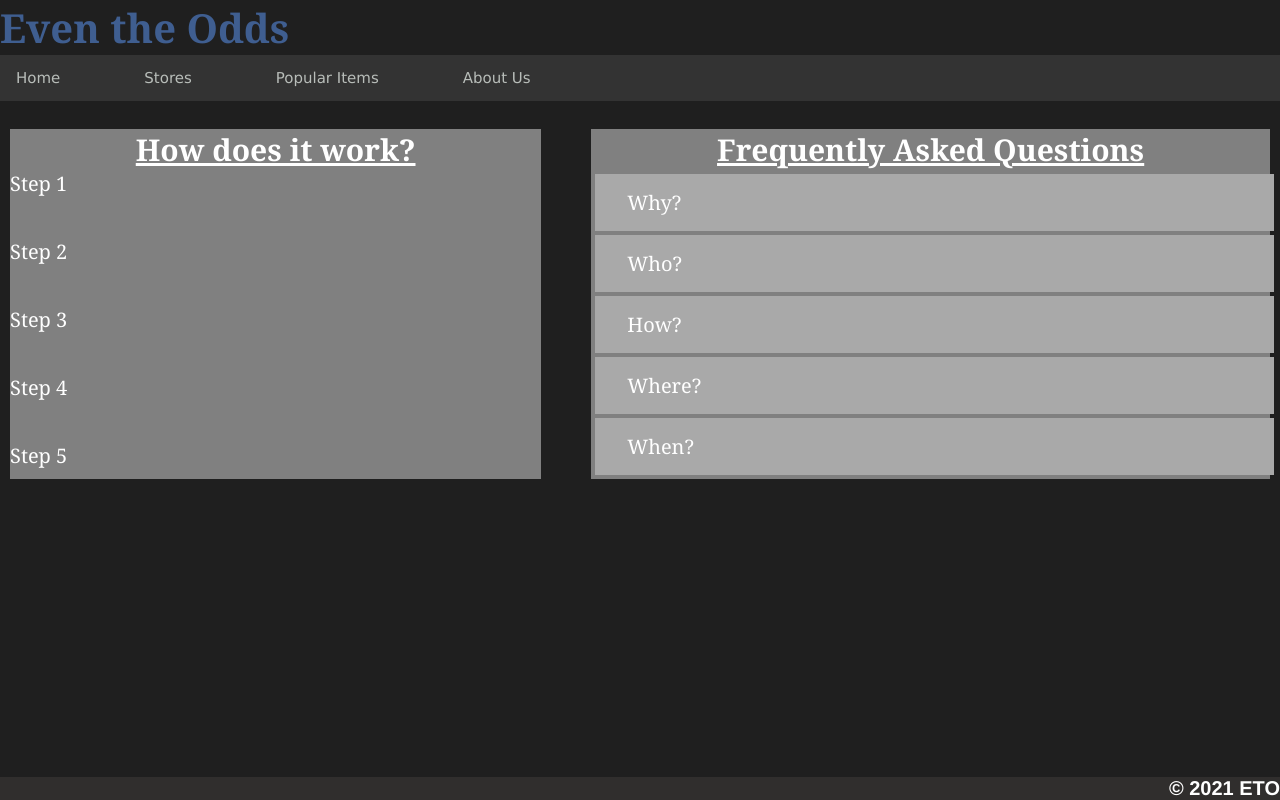
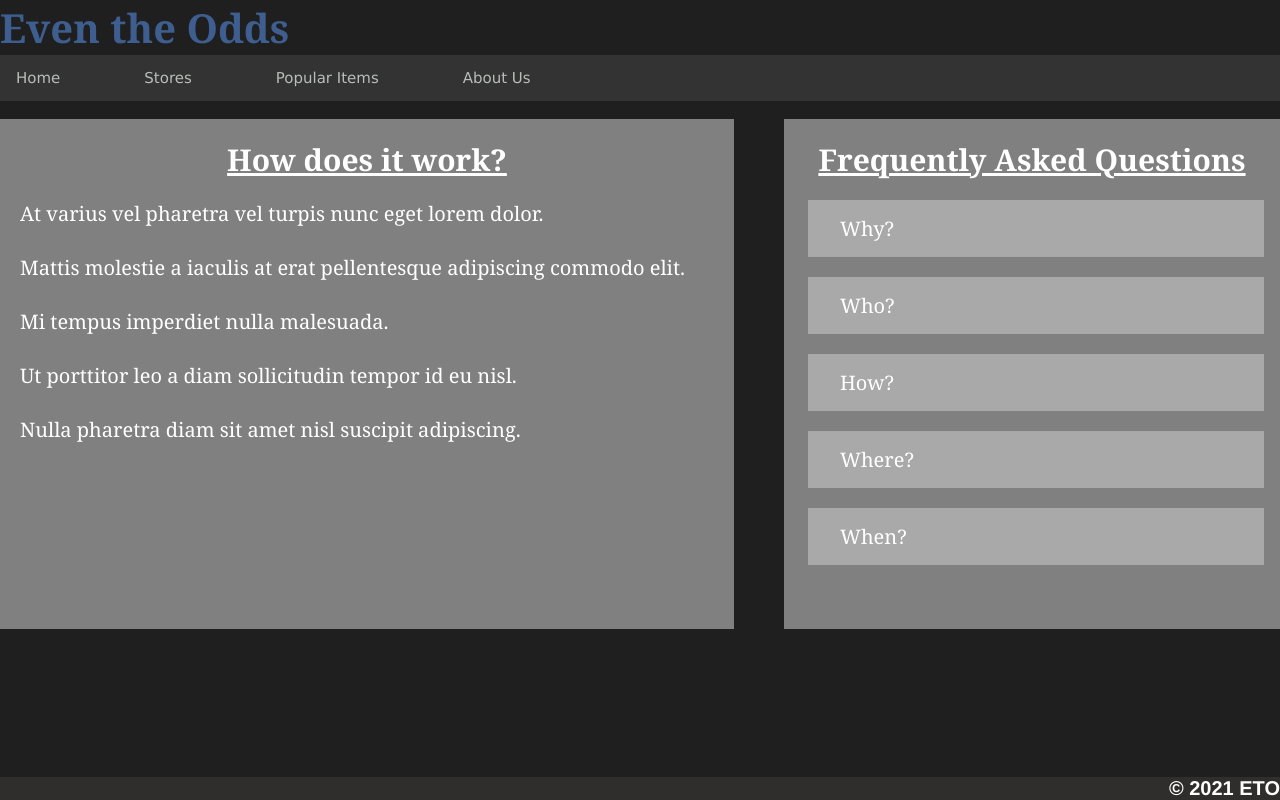
Before and after one commit to AntonioMagana/Scalpel, a React (Create React App) app: page / in a window 1280 px wide. Built offline with nearby package versions, Linux system fonts and the light colour scheme.

Commit message:
Slight changes to homepage

```diff
--- a/src/components/Body.js
+++ b/src/components/Body.js
@@ -4,15 +4,21 @@ const Body = () => {
             <div className='grid-container'>
                 <div className='grid-item'>
                     <u>How does it work?</u>
-                    <div className='grid-item-info'>Step 1</div>
-                    <div className='divider'></div>
-                    <div className='grid-item-info'>Step 2</div>
-                    <div className='divider'></div>
-                    <div className='grid-item-info'>Step 3</div>
-                    <div className='divider'></div>
-                    <div className='grid-item-info'>Step 4</div>
-                    <div className='divider'></div>
-                    <div className='grid-item-info'>Step 5</div>
+                    <div className='grid-item-info'>
+                        At varius vel pharetra vel turpis nunc eget lorem dolor.
+                        <br></br>
+                        <br></br>
+                        Mattis molestie a iaculis at erat pellentesque adipiscing commodo elit.
+                        <br></br>
+                        <br></br>
+                        Mi tempus imperdiet nulla malesuada.
+                        <br></br>
+                        <br></br>
+                        Ut porttitor leo a diam sollicitudin tempor id eu nisl.
+                        <br></br>
+                        <br></br>
+                        Nulla pharetra diam sit amet nisl suscipit adipiscing.
+                    </div>
                 </div>
                 <div className='grid-item'>
                     <u>Frequently Asked Questions</u>
--- a/src/index.css
+++ b/src/index.css
@@ -77,12 +77,10 @@ li.dropdown {
 }
 
 .grid-container {
-
   height: 100%;
   display: grid;
   grid-template-columns: auto auto;
   gap: 5px 50px;
-  padding: 10px;
 }
 
 .grid-item {
@@ -93,11 +91,12 @@ li.dropdown {
   font-family: Georgia, 'Times New Roman', Times, serif;
   font-size: 30px;
   font-weight: bold;
+  padding: 20px;
 }
 
 .grid-item-info {
-
   text-align: left;
+  margin-top: 20px;
   font-family: Georgia, 'Times New Roman', Times, serif;
   font-size: 20px;
   font-weight: normal;
@@ -111,6 +110,7 @@ li.dropdown {
   border: 1px black;
   margin: 4px 4px;
   text-align: left;
+  margin-top: 20px;
   color: white;
   font-family: Georgia, 'Times New Roman', Times, serif;
   font-size: 20px;
```
